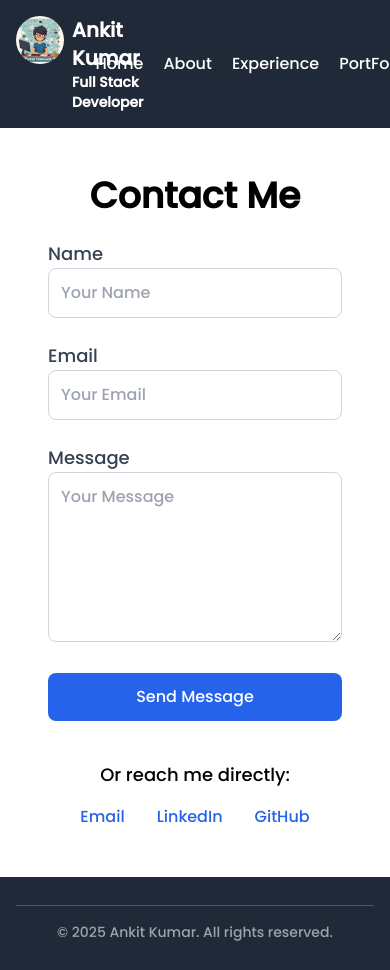
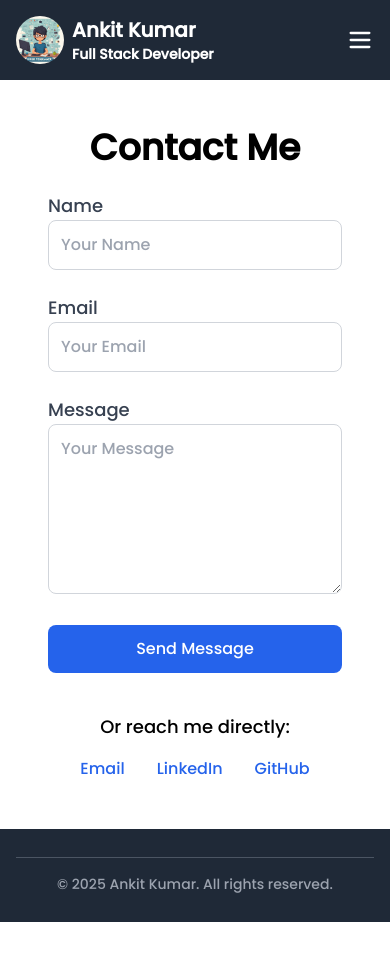
Before and after one commit to Ankit-Kumar-71/PortFolio, a React (Vite) app: page /contact in a window 390 px wide. After the commit the page ends 922 px from the top, so only its background shows below. Built offline with nearby package versions, Linux system fonts and the light colour scheme.

Commit message:
create responsive design

```diff
--- a/package.json
+++ b/package.json
@@ -10,6 +10,7 @@
     "@emailjs/browser": "^4.4.1",
     "axios": "^1.6.8",
     "framer-motion": "^12.23.0",
+    "lucide-react": "^0.542.0",
     "react": "^18.2.0",
     "react-dom": "^18.2.0",
     "react-hook-form": "^7.59.0",
--- a/src/App.jsx
+++ b/src/App.jsx
@@ -13,7 +13,7 @@ function App() {
     <div className="min-h-screen flex flex-col">
       <Router>
         <Navbar />
-        <div className="container mx-auto p-4">
+        <div className="container mx-auto p-4 mt-20">
           <Routes>
             <Route path="/" element={<Home />} />
             <Route path="/about" element={<About />} />
--- a/src/components/Contact.jsx
+++ b/src/components/Contact.jsx
@@ -30,6 +30,7 @@ const Contact = () => {
         headers: { "Content-Type": "application/json" },
         body: JSON.stringify(formData),
       });
+
 
       if (res.ok) {
         setResponseMessage(
--- a/src/components/Navbar.jsx
+++ b/src/components/Navbar.jsx
@@ -1,43 +1,71 @@
 import pic from "../../public/Profile.jpg";
+import { useState } from "react";
 import { Link } from "react-router-dom";
+import { Menu, X } from "lucide-react";
+
 
 const Navbar = () => {
+  const [open, setOpen] = useState(false);
+
+  const links = [
+    { name: "Home", to: "/" },
+    { name: "About", to: "/about" },
+    { name: "Experience", to: "/experience" },
+    { name: "Portfolio", to: "/portfolio" },
+    { name: "Contact", to: "/contact" },
+  ];
+
   return (
-    <nav className="bg-gray-800 p-4">
+    <nav className="bg-gray-800 p-4 fixed w-full top-0 left-0 z-50">
       <div className="max-w-6xl mx-auto flex items-center justify-between">
         {/* Logo Image */}
-        <div className=" flex space-x-2 text-white">
-          <img src={pic} className="h-12 w-12 rounded-full" alt="" />
+        <div className="flex space-x-2 text-white items-center">
+          <img src={pic} className="h-12 w-12 rounded-full" alt="logo" />
           <h1 className="font-semibold text-xl cursor-pointer">
             Ankit Kumar
             <p className="text-sm">Full Stack Developer</p>
           </h1>
         </div>
 
-        {/* Navbar Links */}
-        <ul className="flex space-x-5">
-          <li>
-            <Link to="/" className="text-white hover:text-gray-400">
-              Home
-            </Link>
-          </li>
-          <li>
-            <Link to="/about" className="text-white hover:text-gray-400">
-              About
-            </Link>
-          </li>
-          <li>
-            <Link to="/experience" className="text-white hover:text-gray-400">
-              Experience
-            </Link>
-          </li>
-          <li>
-            <Link to="/portfolio" className="text-white hover:text-gray-400">
-              PortFolio
-            </Link>
-          </li>
+        {/* Desktop Navbar */}
+        <ul className="hidden md:flex space-x-5">
+          {links.map((link) => (
+            <li key={link.name}>
+              <Link
+                to={link.to}
+                className="text-white hover:text-gray-400 transition"
+              >
+                {link.name}
+              </Link>
+            </li>
+          ))}
         </ul>
+
+        {/* Mobile Menu Button */}
+        <button
+          className="md:hidden text-white"
+          onClick={() => setOpen(!open)}
+        >
+          {open ? <X size={28} /> : <Menu size={28} />}
+        </button>
       </div>
+
+      {/* Mobile Dropdown */}
+      {open && (
+        <ul className="md:hidden bg-gray-800 flex flex-col items-center gap-4 py-4 mt-2 rounded-lg shadow-md">
+          {links.map((link) => (
+            <li key={link.name}>
+              <Link
+                to={link.to}
+                className="text-white hover:text-gray-400 transition"
+                onClick={() => setOpen(false)}
+              >
+                {link.name}
+              </Link>
+            </li>
+          ))}
+        </ul>
+      )}
     </nav>
   );
 };
```
Also changed, not shown: 1 other file (tests, documents, lock files or other folders).
